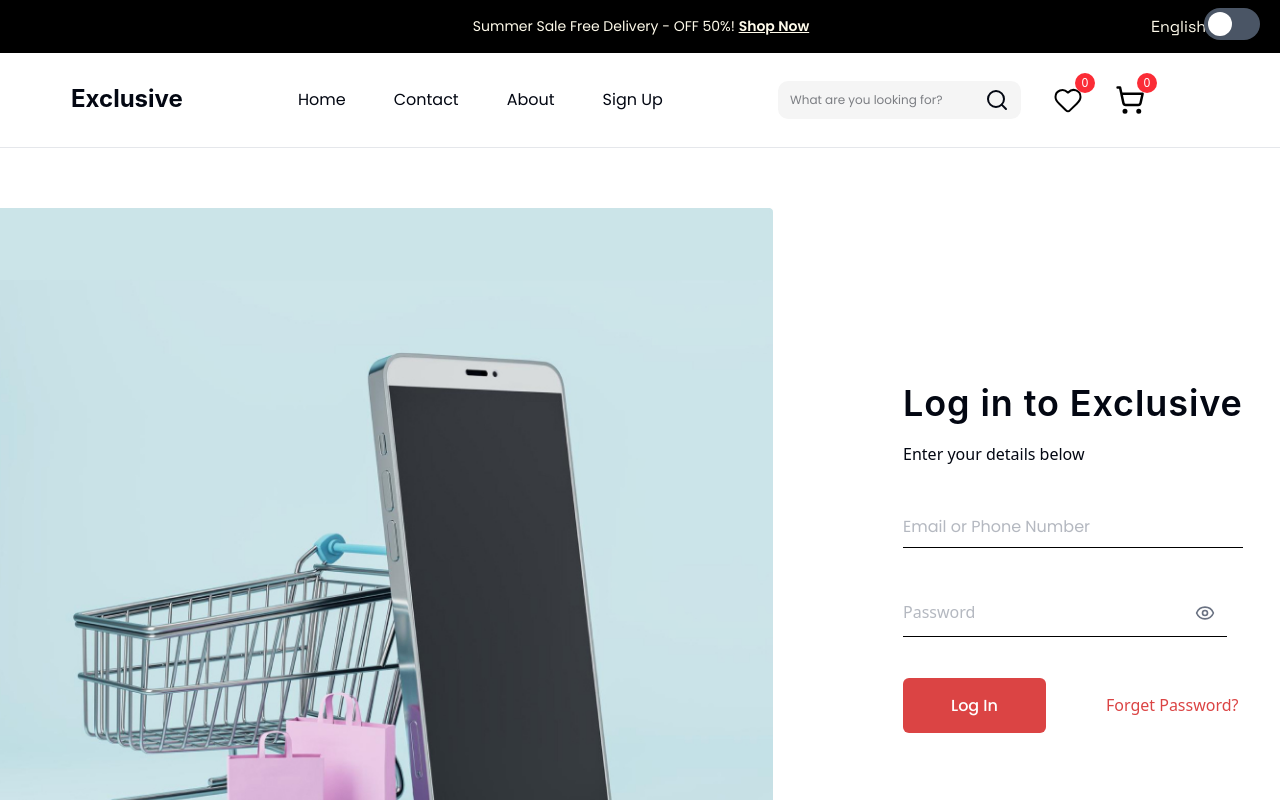
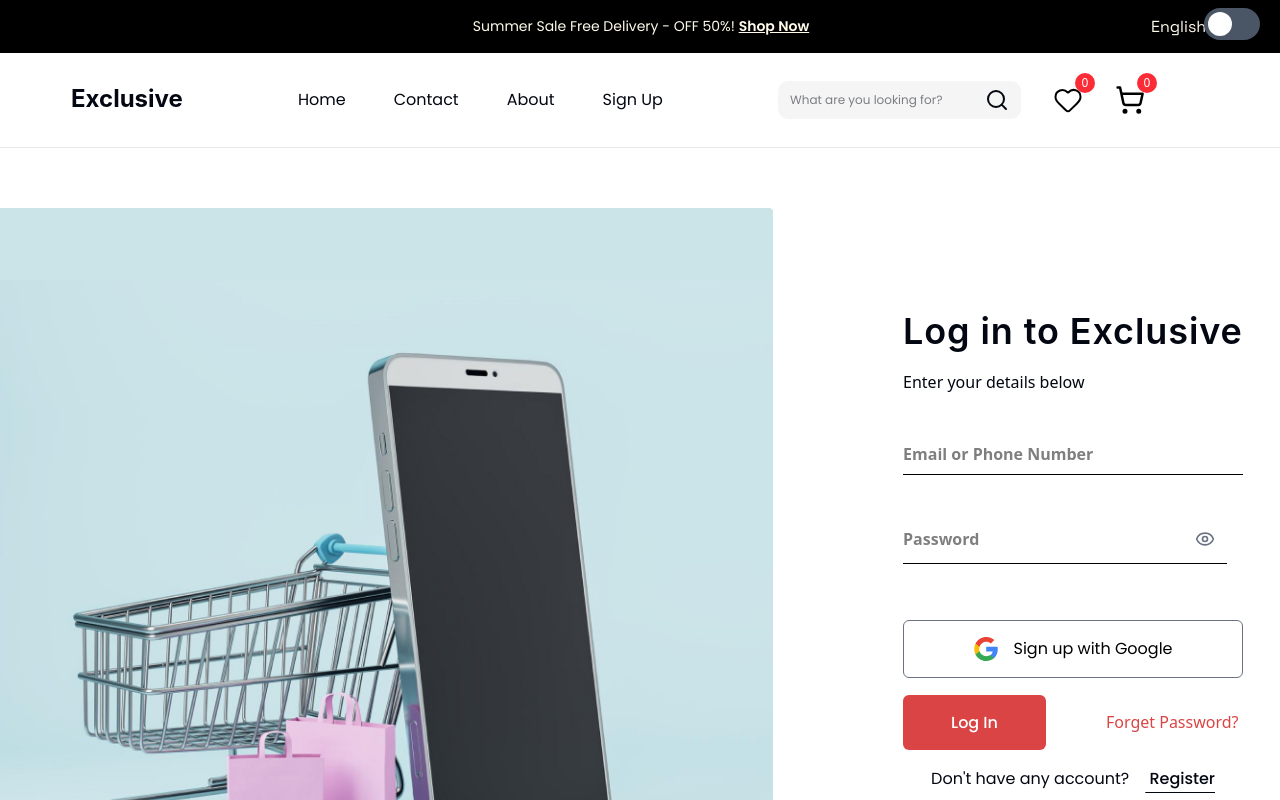
Before and after one commit to Alamin-Coding/ecom-2501, a React (Vite) app: page /login in a window 1280 px wide. Shown: the top 800 px of the page. Built offline with nearby package versions, Linux system fonts and the light colour scheme; some icons are missing.

Commit message:
Login & Signup update

```diff
--- a/src/components/Button2.tsx
+++ b/src/components/Button2.tsx
@@ -11,7 +11,7 @@ const Button2: React.FC<Button2Props> = ({ children, className="", to=""}) => {
   return (
     <Link
     to={to}
-      className={`bg-button2 hover:bg-hoverButton transition-all duration-300 cursor-pointer text-white font-medium font-poppins px-12 py-4 rounded-sm ${className}`}
+      className={`bg-button2 hover:bg-red-600 transition-all duration-300 cursor-pointer text-white font-medium font-poppins px-12 py-4 rounded-sm ${className}`}
 
     >
       {children}
--- a/src/components/Navbar.tsx
+++ b/src/components/Navbar.tsx
@@ -151,7 +151,7 @@ export default function NavBar() {
                 <a
                   key={link.to}
                   href={link.to}
-                  className=" font-poppins buttons relative text-base dark:text-amber-50  dark:hover:text-blue-400 transition-colors"
+                  className=" buttons font-poppins relative text-base dark:text-amber-50  dark:hover:text-blue-400 transition-colors"
                 >
                   {link.label}
                 </a>
--- a/src/components/sections/easin/Hero.tsx
+++ b/src/components/sections/easin/Hero.tsx
@@ -1,7 +1,7 @@
 
 import Slider from "../../Slider/Slider"
 import { useGetCategoriesQuery } from "../../../api/categoriesApi"
-import { useNavigate } from "react-router"
+import { Link, useNavigate } from "react-router"
 import { useDispatch } from "react-redux"
 import { selectedCategory } from "../../../features/category/categorySlice"
 
@@ -36,14 +36,14 @@ const Hero = () => {
                 </div>
 
                 {/* Right Slider */}
-                <div className="w-[892px] pt-10">
+                <Link to={"/shop"} className="w-[892px] pt-10">
 
                     <div >
                     {/* Here will be slider */}
                     {/* <img  src={banner} className="w-[892px] h-[344px]" alt="image" /> */}
                     <Slider/>
                     </div>
-                </div>
+                </Link>
 
             </div>
         </div>
--- a/src/pages/Login.tsx
+++ b/src/pages/Login.tsx
@@ -1,7 +1,9 @@
 import React, { useState } from 'react'
 import { Eye, EyeOff} from 'lucide-react';
-import { signup } from '../constant/constant';
+import { google, signup } from '../constant/constant';
 import Button2 from '../components/Button2';
+import Button1 from '../components/Button1';
+import { Link } from 'react-router';
 
 const LoginPages: React.FC = () => {
      const [password, setPassword] = useState('');
@@ -24,7 +26,7 @@ const LoginPages: React.FC = () => {
                     </div>
 
                     <div className=' mt-12 ' >
-                        <input type="text" placeholder='Email or Phone Number' className='w-full text-gray-500 focus:outline-none font-poppins border-b border-button pb-2' />
+                        <input type="text" placeholder='Email or Phone Number' className='w-full text-black font-semibold focus:outline-none border-b border-button pb-2' />
 
                          <div className="validator-hint hidden">Enter valid email address</div>
                     </div>
@@ -51,16 +53,25 @@ const LoginPages: React.FC = () => {
                                         value={password}
                                         onChange={(e) => setPassword(e.target.value)}
                                         placeholder="Password"
-                                        className="w-full  py-3 text-gray-500 border-b border-button focus:outline-none "
+                                        className="w-full  py-3 text-black font-semibold border-b border-button focus:outline-none "
                                    />
                               </div>
                          </div>
                     </div>
 
                <div className=' pt-10 ' >
+                    <Button1 className="mb-8 flex gap-4 w-full justify-center items-center font-normal">
+                    <img src={google} alt="icon" />
+                    Sign up with Google
+                </Button1>
+
                <Button2>Log In</Button2>
-               <button className=' ml-15 cursor-pointer text-[16px] leading-6 text-button2 ' >Forget Password?</button>
+               <button className=' loginhover ml-15 cursor-pointer text-[16px] leading-6 hover:border-b-1 hover:border-button2 text-button2' >Forget Password?</button>
                </div>
+
+               <p className="font-poppins pt-8 text-center "> Don't have any account?
+                    <Link className="font-medium ml-4 underline underline-offset-8" to={"/signup"}> Register </Link>
+               </p>
 
                </div>
 
--- a/src/pages/Shop.tsx
+++ b/src/pages/Shop.tsx
@@ -46,7 +46,7 @@ const handleNextSkip = ()=> {
               <p className=" font-bold text-xl">Shop by Category</p>
               {
                 categoryData?.map((item) => <li onClick={() => dispatch(selectedCategory(item.slug))}
-                  className={`cursor-pointer ${item.slug === value ? "text-button2" : ""}`}
+                  className={`cursor-pointer ${item.slug === value ? "text-button2 font-semibold " : ""}`}
                   key={item.slug}>
                   {item.name}
                 </li>)
--- a/src/pages/Signup.tsx
+++ b/src/pages/Signup.tsx
@@ -26,11 +26,11 @@ const Signup:React.FC = () => {
                 <div className="flex font-poppins text-gray-500  flex-col gap-10">
                     <input  className=" pb-2 border-b border-button w-full focus:outline-none" type="text" placeholder="Email or Phone Number" />
                     <input  className=" pb-2 border-b border-button w-full focus:outline-none" type="text" placeholder="Name" />
-                    <input  className=" pb-2 border-b border-button w-full focus:outline-none" type="password"  placeholder="Password"/>
+                    <input  className=" pb-2 mb-8 border-b border-button w-full focus:outline-none" type="password"  placeholder="Password"/>
                 </div>
 
-                <Button2 className="mt-10 w-full mb-4">Create Account</Button2>
-                <Button1 className="mb-8 flex gap-4 w-full justify-center items-center font-normal">
+                <Button2 className="w-full mb-4">Create Account</Button2>
+                <Button1 className="mb-8 mt-8 flex gap-4 w-full justify-center items-center font-normal">
                     <img src={google} alt="icon" />
                     Sign up with Google
                 </Button1>
```
Also changed, not shown: 1 other file (tests, documents, lock files or other folders).
